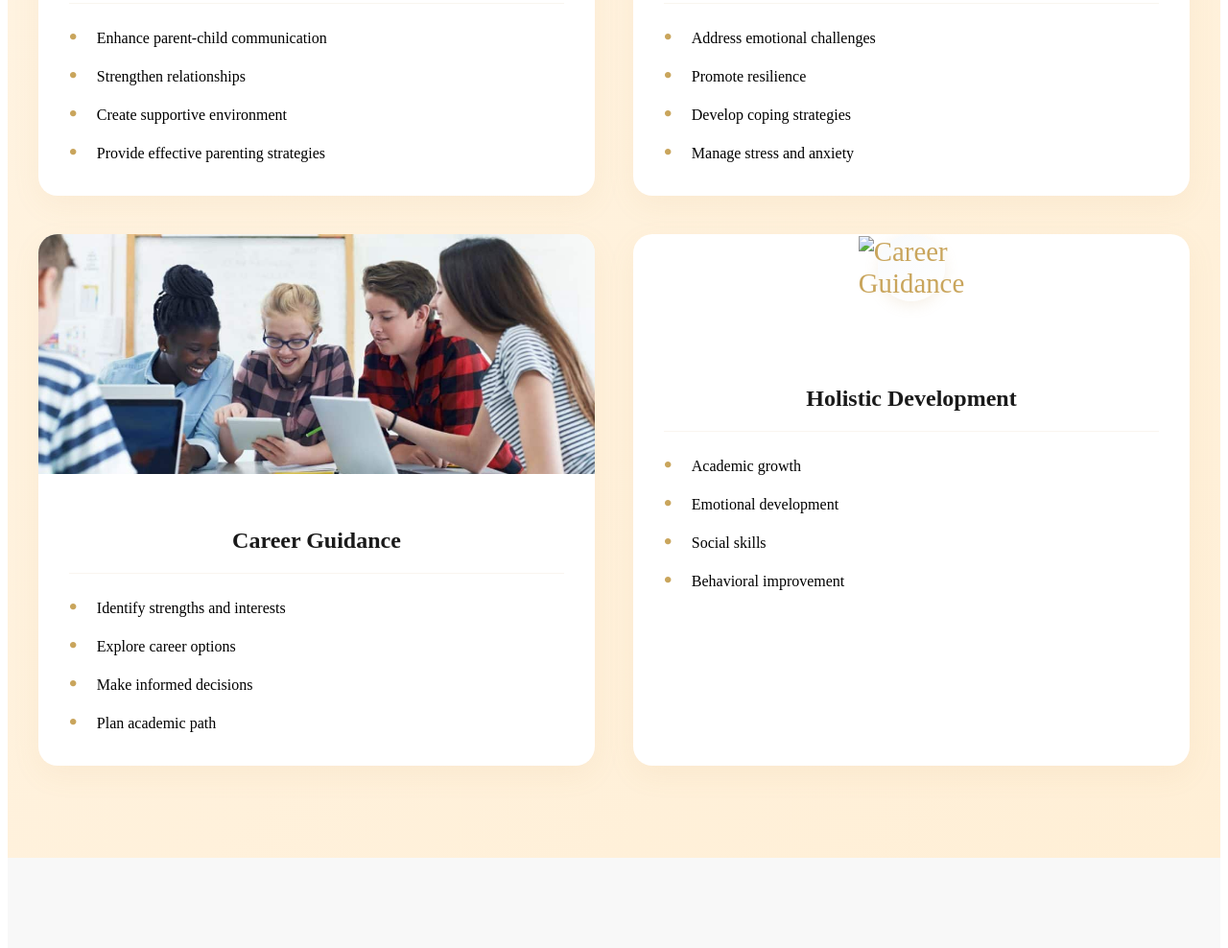
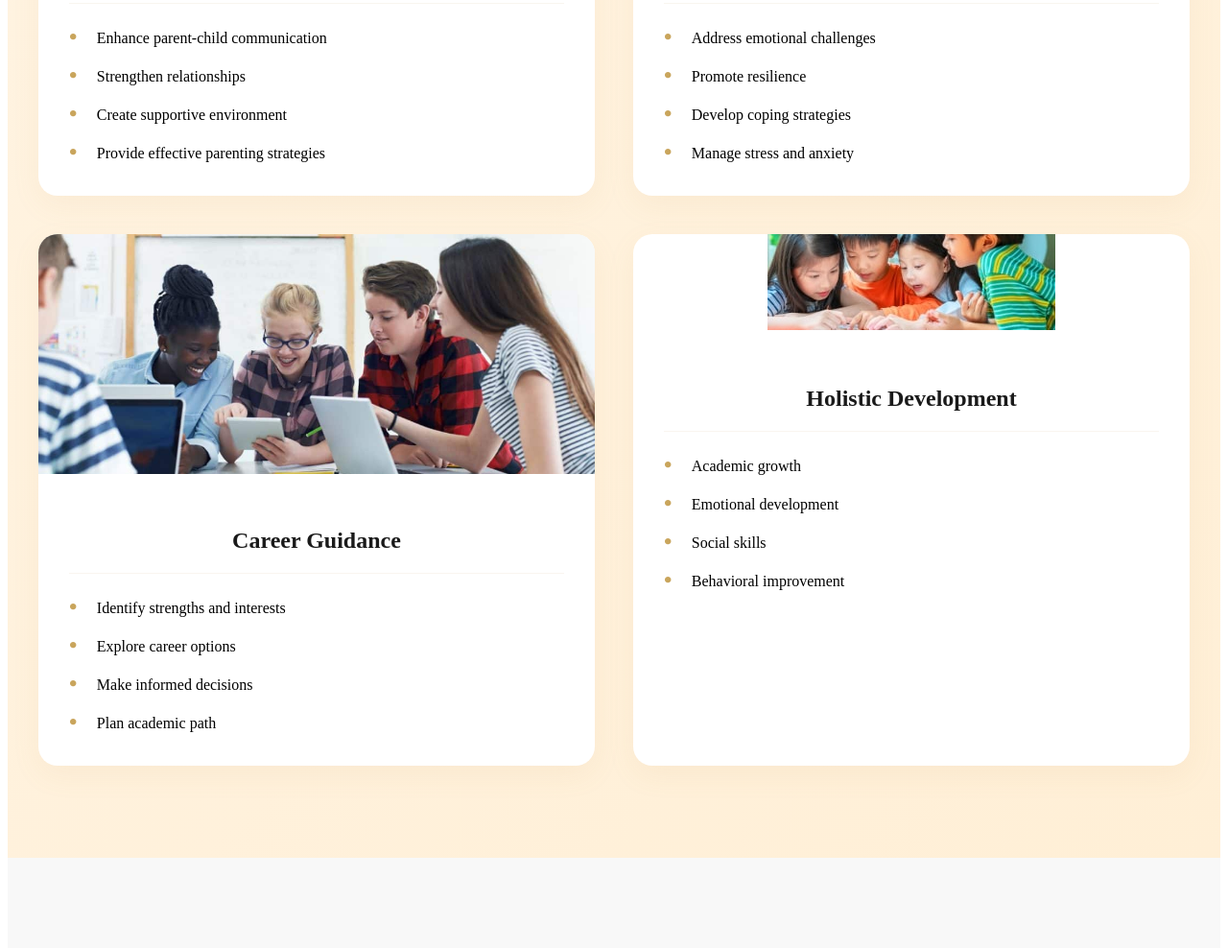
Before and after one commit to Adams-Robert/mathematika, a plain HTML site: page consulting.html in a window 1280 px wide. Shown: the part 1810-2798 px from the top of the page at 96% size. Drawn offline with Linux system fonts and the light colour scheme.

Commit message:
Update consulting.html

```diff
--- a/consulting.html
+++ b/consulting.html
@@ -1155,7 +1155,7 @@
 
                 <div class="consulting-card">
                     <div class="consulting-icon">
-                        <img src="images/holistic.png" alt="Career Guidance">
+                        <img src="images/holistic.jpg" alt="Career Guidance">
                     </div>
                     <div class="consulting-content">
                     <h3 data-translate="holistic_development">Holistic Development</h3>
```
